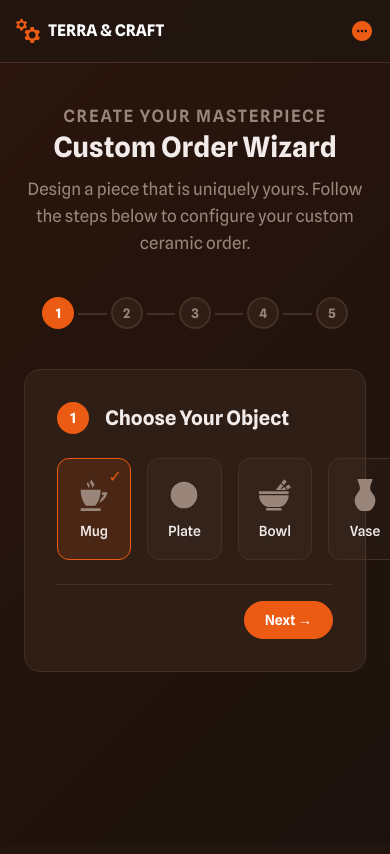
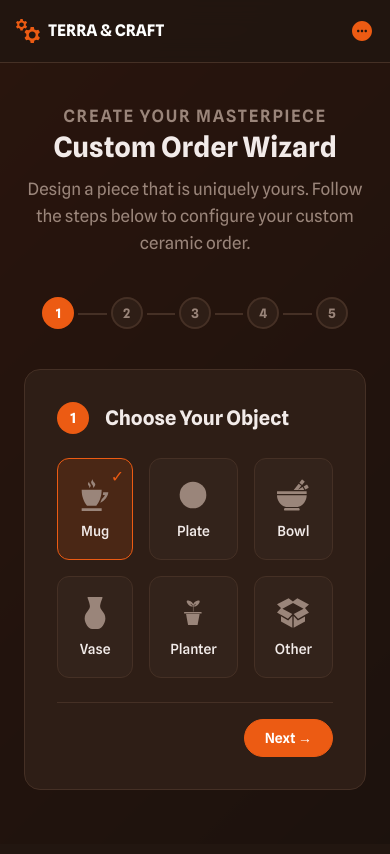
Before and after one commit to magnuschase/pk-wdpai-2026, a PHP site: page /order in a window 390 px wide; the page is wider, and only the part inside the window is pictured. Before the commit the page ends 672 px from the top of that part, so only its background shows below. Run offline with PHP 8.4, Linux system fonts and the light colour scheme; the visitor is signed in with stand-in values (Sample User, id 1); data comes from the database, SQL or seed files in the repository; a stand-in replaces the project's code that opens the database connection; some libraries are stand-ins or nearby versions.

Commit message:
refactor: unify app breakpoints

```diff
--- /dev/null
+++ b/public/scripts/breakpoints.js
@@ -0,0 +1,16 @@
+/**
+ * Canonical layout breakpoints — keep in sync with :root in base.css.
+ * Mobile layout matches @media (max-width: 930px) across stylesheets.
+ */
+window.AppBreakpoints = Object.freeze({
+  MOBILE_MAX: 930,
+  TABLET_MAX: 1024,
+
+  isMobile() {
+    return window.matchMedia(`(max-width: ${this.MOBILE_MAX}px)`).matches;
+  },
+
+  isDesktop() {
+    return window.matchMedia(`(min-width: ${this.MOBILE_MAX + 1}px)`).matches;
+  },
+});
--- a/public/scripts/nav.js
+++ b/public/scripts/nav.js
@@ -39,7 +39,7 @@ if (userDropdownToggle && userDropdown) {
 }
 
 window.addEventListener("resize", () => {
-  if (window.innerWidth > 930) {
+  if (AppBreakpoints.isDesktop()) {
     sidebar.classList.add("hidden");
     navbar.classList.remove("hidden");
   }
--- a/public/styles/admin.css
+++ b/public/styles/admin.css
@@ -160,7 +160,7 @@
   display: none;
 }
 
-@media (min-width: 769px) {
+@media (min-width: 931px) {
   .admin-sidebar.hidden {
     visibility: visible;
     opacity: 1;
@@ -197,7 +197,7 @@
   display: none;
 }
 
-@media (max-width: 768px) {
+@media (max-width: 930px) {
   .admin-shell {
     display: flex;
     flex-direction: column;
--- a/public/styles/base.css
+++ b/public/styles/base.css
@@ -36,6 +36,10 @@
   --radius: 0.75rem;
   --radius-lg: 1rem;
   --radius-full: 9999px;
+
+  /* Layout breakpoints — must match public/scripts/breakpoints.js */
+  --breakpoint-mobile: 930px;
+  --breakpoint-tablet: 1024px;
 }
 
 /* ---- Reset & base ---- */
@@ -319,12 +323,12 @@ input[type="number"] {
   color: #fca5a5;
 }
 
-@media (max-width: 768px) {
+@media (max-width: 930px) {
   .hide-mobile {
     display: none !important;
   }
 }
-@media (min-width: 769px) {
+@media (min-width: 931px) {
   .show-mobile {
     display: none !important;
   }
--- a/public/styles/form.css
+++ b/public/styles/form.css
@@ -8,7 +8,7 @@
   gap: 0.5rem;
 }
 
-@media (min-width: 930px) {
+@media (min-width: 931px) {
   .two-col-wrapper {
     grid-template-columns: repeat(2, 1fr);
   }
@@ -25,7 +25,7 @@
   }
 }
 
-@media (min-width: 930px) {
+@media (min-width: 931px) {
   .center-content {
     min-height: 80vh;
     display: flex;
--- a/public/styles/gallery.css
+++ b/public/styles/gallery.css
@@ -78,12 +78,12 @@
   margin: 0 auto;
 }
 
-@media (min-width: 600px) {
+@media (min-width: 931px) {
   .gallery-grid {
     columns: 2;
   }
 }
-@media (min-width: 960px) {
+@media (min-width: 1025px) {
   .gallery-grid {
     columns: 3;
   }
@@ -166,7 +166,7 @@
 }
 
 /* Mobile: always show overlay */
-@media (max-width: 599px) {
+@media (max-width: 930px) {
   .gallery-item__overlay {
     opacity: 1;
   }
--- a/public/styles/order-wizard.css
+++ b/public/styles/order-wizard.css
@@ -176,6 +176,13 @@
   display: grid;
   grid-template-columns: repeat(6, 1fr);
   gap: 1rem;
+}
+@media (max-width: 930px) {
+  .object-grid {
+    display: grid;
+    grid-template-columns: repeat(3, 1fr);
+    gap: 1rem;
+  }
 }
 
 .object-option {
--- a/public/views/partials/head.html
+++ b/public/views/partials/head.html
@@ -10,3 +10,4 @@
 />
 <!-- Base stylesheet -->
 <link rel="stylesheet" href="/public/styles/base.css" />
+<script src="/public/scripts/breakpoints.js"></script>
```
Also changed, not shown: public/scripts/admin-sidebar.js (+3 -7 lines).
